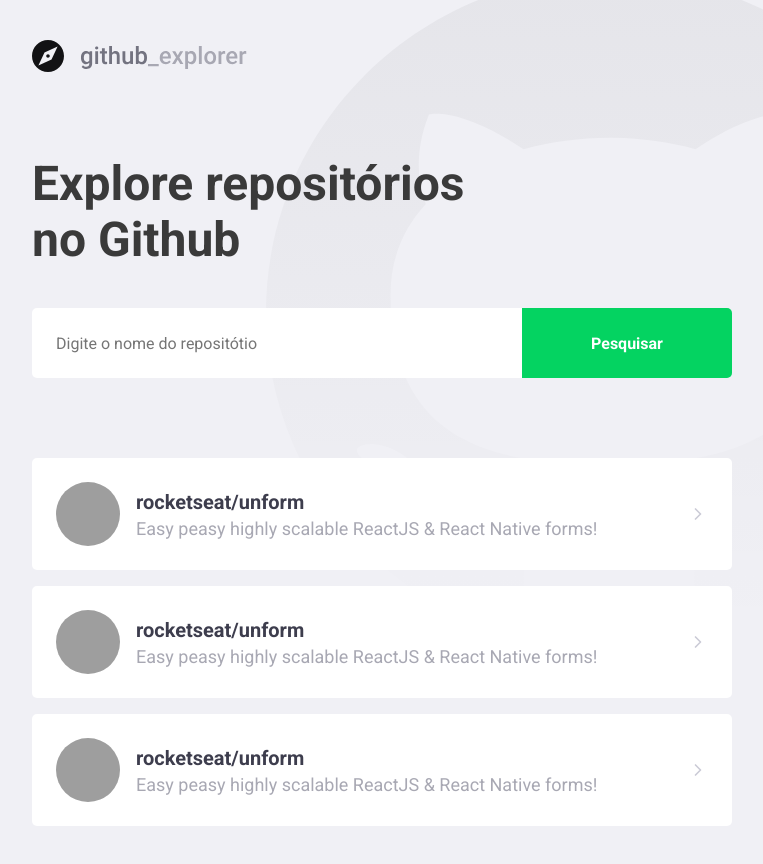
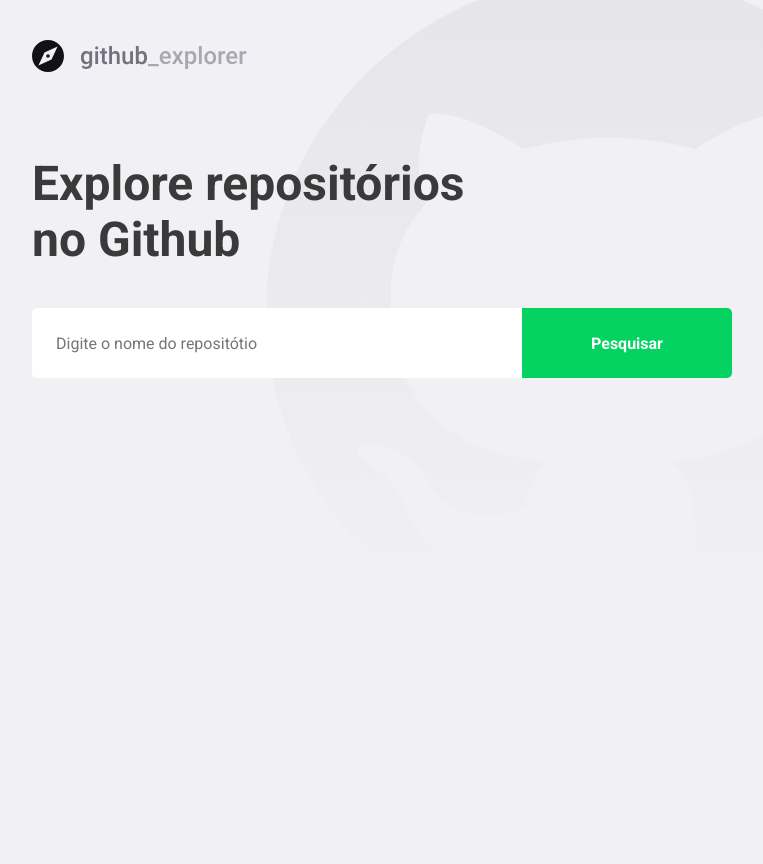
Before and after one commit to renancesarr/primeiro-projeto-react, a React (Create React App) app: page / in a window 1280 px wide. Shown: the whole page, without its empty margins (148-911 px from the left). After the commit the page ends 800 px from the top, so only its background shows below. Built offline with nearby package versions, Linux system fonts and the light colour scheme; grey boxes are pictures that could not be loaded.

Commit message:
Conectando API do GITHUB

```diff
--- a/package.json
+++ b/package.json
@@ -11,6 +11,7 @@
     "@types/node": "^12.0.0",
     "@types/react": "^16.9.53",
     "@types/react-dom": "^16.9.8",
+    "axios": "^0.21.0",
     "polished": "^4.0.5",
     "react": "^17.0.1",
     "react-dom": "^17.0.1",
--- a/src/pages/Dashboard/index.tsx
+++ b/src/pages/Dashboard/index.tsx
@@ -1,55 +1,60 @@
-import React from 'react';
+import React, { useState, FormEvent } from 'react';
 import { FiChevronRight } from 'react-icons/fi';
 import logoImg from '../../assets/Logo.svg';
 import { Title, Form, Repositories } from './style';
+import api from '../../services/api';
+
+interface Repository {
+  full_name: string;
+  description: string;
+  owner: {
+    login: string;
+    avatar_url: string;
+  };
+}
 
 const Dashboard: React.FC = () => {
+  const [newRepo, setNewRepo] = useState('');
+  const [repositories, setRepositories] = useState<Repository[]>([]);
+
+  async function handleAddRepository(
+    event: FormEvent<HTMLFormElement>,
+  ): Promise<void> {
+    event.preventDefault();
+    const response = await api.get<Repository>(`repos/${newRepo}`);
+    const repository = response.data;
+
+    setRepositories([...repositories, repository]);
+    setNewRepo('');
+  }
   return (
     <>
       <img src={logoImg} alt="Github Explorer" />
       <Title>Explore repositórios no Github</Title>
-      <Form>
-        <input placeholder="Digite o nome do repositótio" />
+      <Form onSubmit={handleAddRepository}>
+        <input
+          value={newRepo}
+          onChange={e => setNewRepo(e.target.value)}
+          placeholder="Digite o nome do repositótio"
+        />
         <button type="submit">Pesquisar</button>
       </Form>
 
       <Repositories>
-        <a href="teste">
+        {repositories.map(repository => (
+          <a key={repository.full_name} href="teste">
             <img
-            src="https://avatars3.githubusercontent.com/u/19899076?s=460&v=4"
-            alt="Renan Cesar"
+              src={repository.owner.avatar_url}
+              alt={repository.owner.login}
             />
             <div>
-            <strong>rocketseat/unform</strong>
-            <p>Easy peasy highly scalable ReactJS & React Native forms!</p>
+              <strong>{repository.full_name}</strong>
+              <p>{repository.description}</p>
             </div>
 
             <FiChevronRight size={20} />
           </a>
-        <a href="teste">
-          <img
-            src="https://avatars3.githubusercontent.com/u/19899076?s=460&v=4"
-            alt="Renan Cesar"
-          />
-          <div>
-            <strong>rocketseat/unform</strong>
-            <p>Easy peasy highly scalable ReactJS & React Native forms!</p>
-          </div>
-
-          <FiChevronRight size={20} />
-        </a>
-        <a href="teste">
-          <img
-            src="https://avatars3.githubusercontent.com/u/19899076?s=460&v=4"
-            alt="Renan Cesar"
-          />
-          <div>
-            <strong>rocketseat/unform</strong>
-            <p>Easy peasy highly scalable ReactJS & React Native forms!</p>
-          </div>
-
-          <FiChevronRight size={20} />
-        </a>
+        ))}
       </Repositories>
     </>
   );
--- a/src/pages/Dashboard/style.ts
+++ b/src/pages/Dashboard/style.ts
@@ -76,8 +76,8 @@
     }
 
     div {
-      margin-left: 16px;
-
+      margin-left: 0 16px;
+      flex: 1;
       strong {
         font-size: 20px;
         color: #3d3d4d;
--- /dev/null
+++ b/src/services/api.ts
@@ -0,0 +1,7 @@
+import axios from 'axios';
+
+const api = axios.create({
+  baseURL: 'https://api.github.com',
+});
+
+export default api;
```
Also changed, not shown: .eslintrc.json, 2 other files (tests, documents, lock files or other folders). Lines whose indentation alone changed are shown as unchanged.
